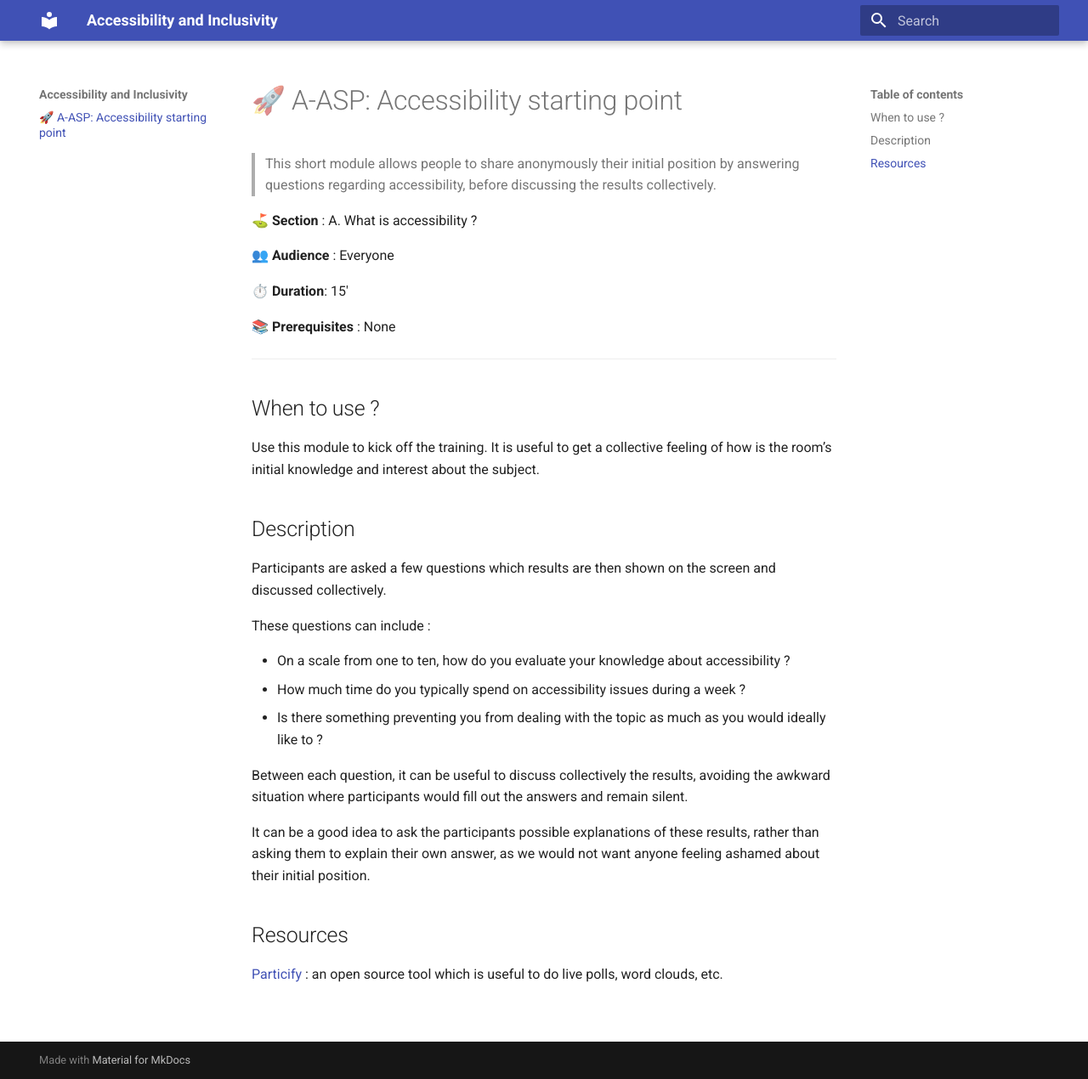
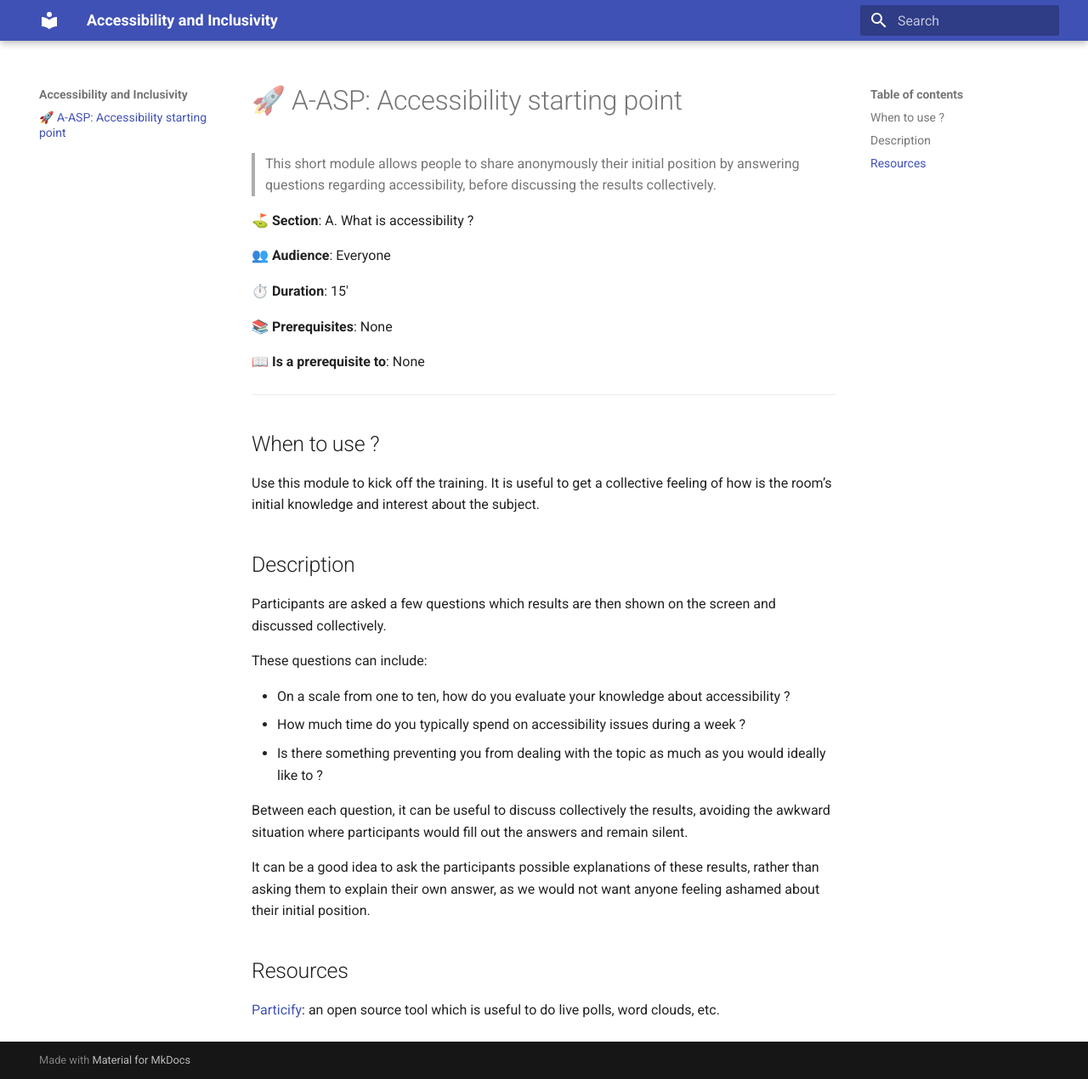
Before and after one commit to savoirfairelinux/building-inclusive-open-source-software, an MkDocs documentation site: the page built from docs/A-ASP.md, in a window 1280 px wide and 1270 px high. Shown: the whole window at 85% size. Built offline with MkDocs 1.6.1 and Material for MkDocs 9.7.7, drawn with Linux system fonts in a browser that asks for light colours.

Commit message:
A-ASP: remove extra spaces before semicolons and add 'Is a prerequisite to:' field

```diff
--- a/docs/A-ASP.md
+++ b/docs/A-ASP.md
@@ -2,13 +2,15 @@
 
 > This short module allows people to share anonymously their initial position by answering questions regarding accessibility, before discussing the results collectively.
 
-**⛳️ Section** : A. What is accessibility ?
+**⛳️ Section**: A. What is accessibility ?
 
-**👥 Audience** : Everyone
+**👥 Audience**: Everyone
 
 **⏱️ ️Duration**: 15'
 
-**📚 Prerequisites** : None
+**📚 Prerequisites**: None
+
+**📖 Is a prerequisite to**: None
 
 ---
 
@@ -20,7 +22,7 @@ Use this module to kick off the training. It is useful to get a collective feeli
 
 Participants are asked a few questions which results are then shown on the screen and discussed collectively.
 
-These questions can include :
+These questions can include:
 
 - On a scale from one to ten, how do you evaluate your knowledge about accessibility ?
 - How much time do you typically spend on accessibility issues during a week ?
@@ -32,4 +34,4 @@ It can be a good idea to ask the participants possible explanations of these res
 
 ## Resources
 
-[Particify](https://www.particify.de/en/) : an open source tool which is useful to do live polls, word clouds, etc.
+[Particify](https://www.particify.de/en/): an open source tool which is useful to do live polls, word clouds, etc.
```
